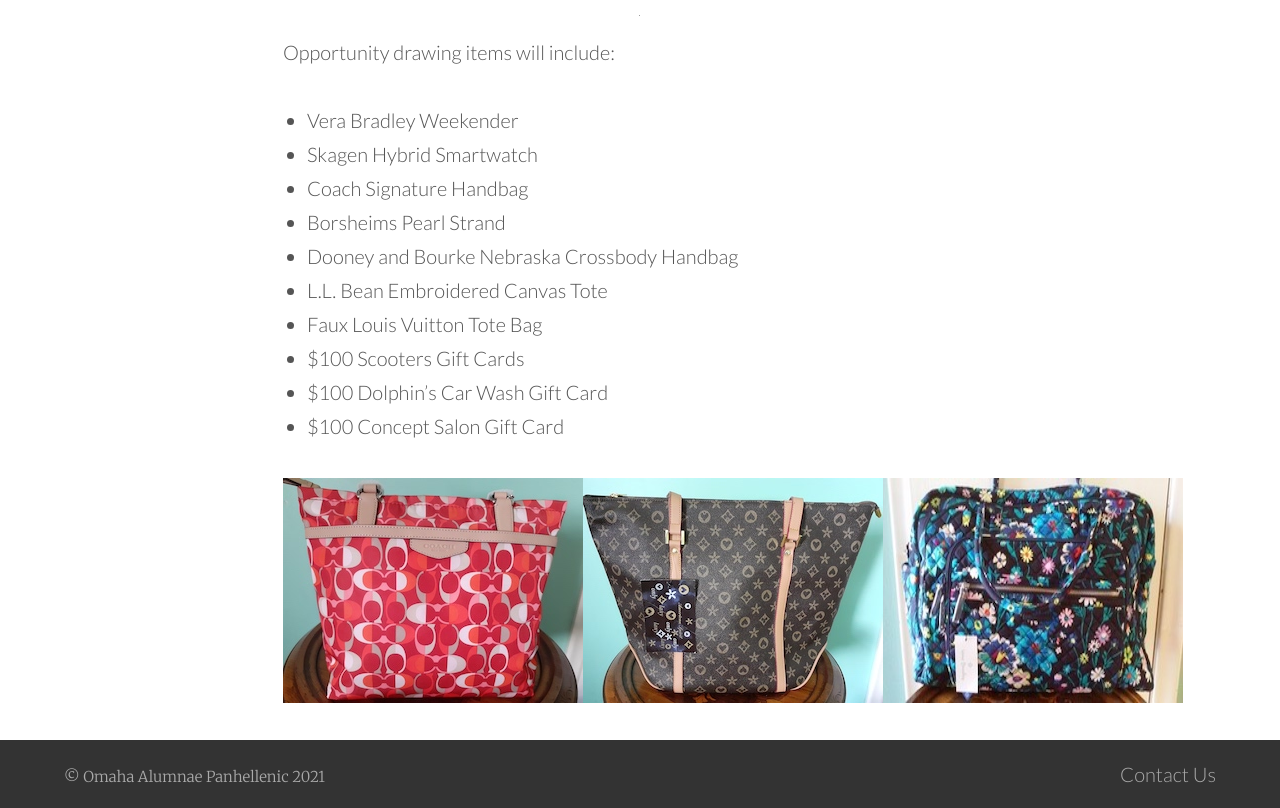
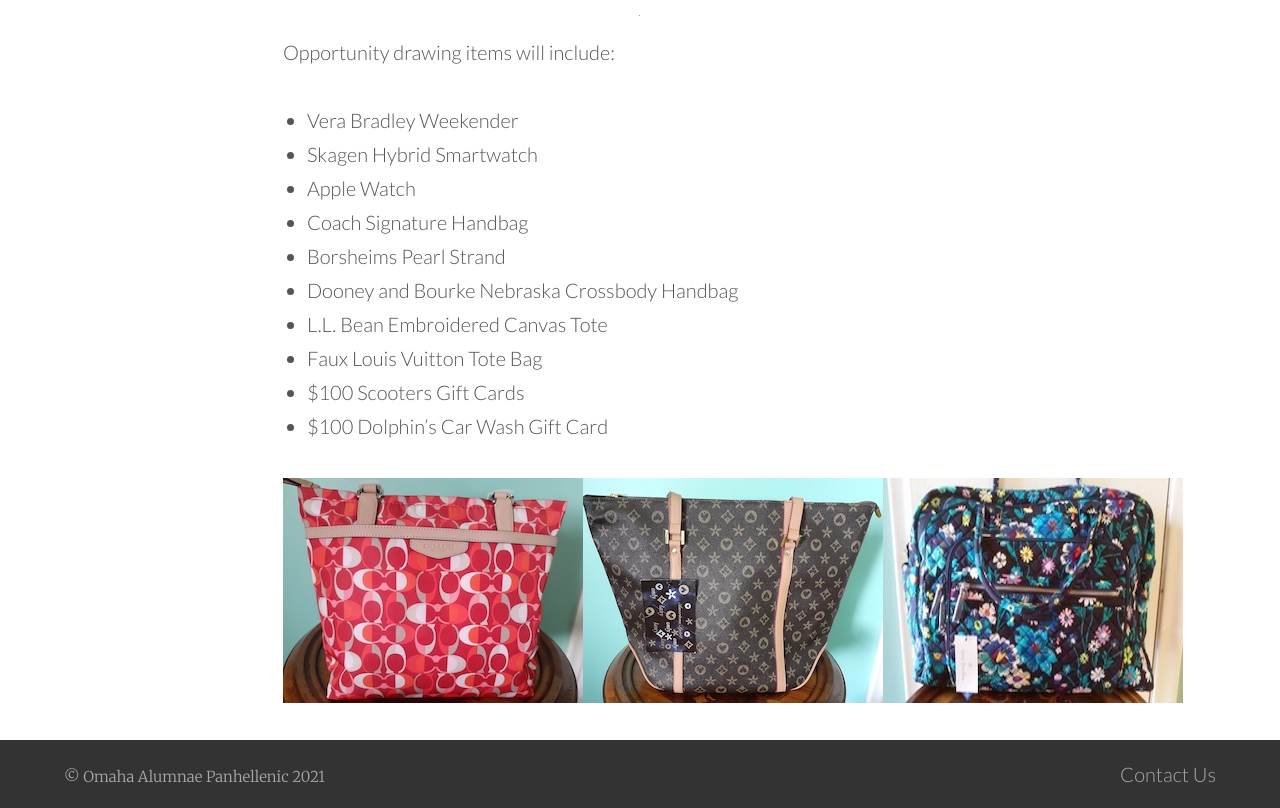
Before and after one commit to courtneyxann/oapa, a Jekyll site: the page built from docs/events.md, in a window 1280 px wide and 900 px high, scrolled down 1641 px, cut to the strip 92-900 px from the top of the window. Built offline with Jekyll 4.4.1, drawn with Linux system fonts in a browser that asks for light colours.

Commit message:
updated raffle items.

```diff
--- a/docs/events.md
+++ b/docs/events.md
@@ -23,6 +23,7 @@
 Opportunity drawing items will include:
 - Vera Bradley Weekender
 - Skagen Hybrid Smartwatch
+- Apple Watch
 - Coach Signature Handbag
 - Borsheims Pearl Strand
 - Dooney and Bourke Nebraska Crossbody Handbag
@@ -30,7 +31,6 @@
 - Faux Louis Vuitton Tote Bag
 - $100 Scooters Gift Cards
 - $100 Dolphin’s Car Wash Gift Card
-- $100 Concept Salon Gift Card
 
 <div style="display: flex; max-width: 500px;">
 <img src="{{ site.github.url }}/assets/1coach_bag.jpg"
```
